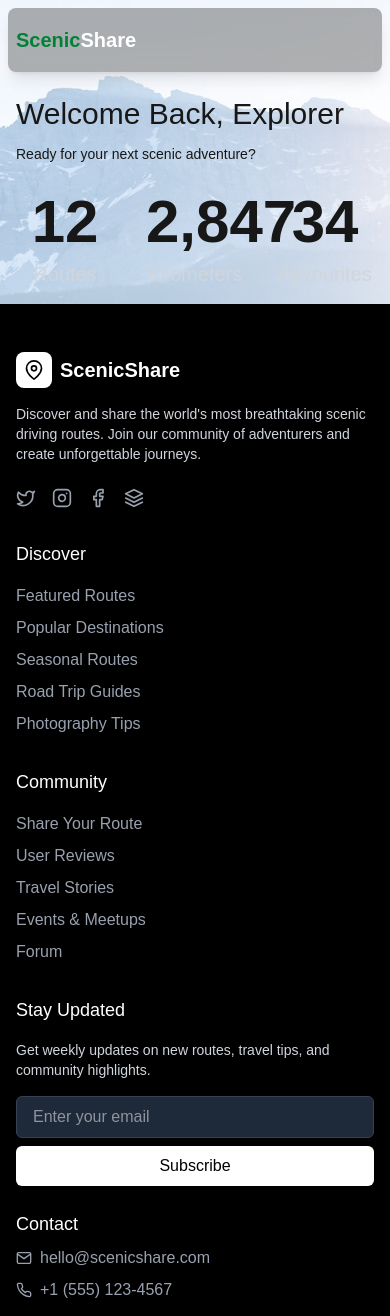
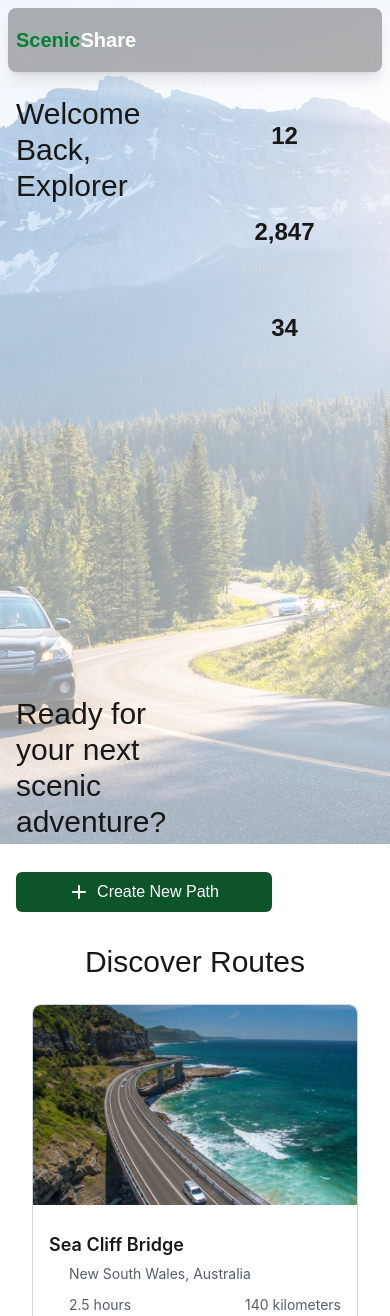
Before and after one commit to JohnL0919/ScenicShare, a Next.js app in the folder scenicshare-frontend/: page /home-page in a window 390 px wide. Shown: the top 1316 px of the page. Built offline with nearby package versions, Linux system fonts and the light colour scheme; no server answers; some icons are missing.

Commit message:
feat: make StatsDisplay responsive and mobile-friendly Convert grid to single column on mobile, three columns on larger screens Add responsive text sizing and appropriate spacing Remove unused Button import Fix spelling of 'Favourites'

```diff
--- /dev/null
+++ b/scenicshare-frontend/src/app/home-page/components/Button.tsx
@@ -0,0 +1,38 @@
+import Link from "next/link";
+import { ReactNode } from "react";
+
+interface ButtonProps {
+  text: string | ReactNode;
+  variant?: "primary" | "secondary";
+  size?: "normal" | "compact";
+  onClick?: () => void;
+  href?: string;
+}
+
+const Button = ({
+  text,
+  variant = "secondary",
+  size = "normal",
+  onClick,
+  href,
+}: ButtonProps) => {
+  const cls = `w-full rounded-md font-medium transition-all duration-200 ${
+    size === "compact" ? "px-3 py-1 text-sm" : "px-4 py-2"
+  } ${
+    variant === "primary"
+      ? "bg-green-900 hover:bg-green-800 text-white"
+      : "text-white hover:text-green-700 hover:bg-black/20"
+  }`;
+
+  return href ? (
+    <Link href={href} className={`${cls} block text-center`}>
+      {text}
+    </Link>
+  ) : (
+    <button onClick={onClick} className={cls}>
+      {text}
+    </button>
+  );
+};
+
+export default Button;
--- /dev/null
+++ b/scenicshare-frontend/src/app/home-page/components/DiscoverRoute.tsx
@@ -0,0 +1,111 @@
+import * as React from "react";
+import Box from "@mui/joy/Box";
+import Grid from "@mui/joy/Grid";
+import Card from "@mui/joy/Card";
+import CardContent from "@mui/joy/CardContent";
+import Typography from "@mui/joy/Typography";
+import { scenicRouteMockData } from "@/lib/mockData";
+import LocationOnIcon from "@mui/icons-material/LocationOn";
+import AccessTimeIcon from "@mui/icons-material/AccessTime";
+import Image from "next/image";
+
+export default function DiscoverRoute() {
+  // Limit to only show 6 routes
+  const routesToShow = scenicRouteMockData.slice(0, 6);
+
+  return (
+    <div className="mt-8 px-4 md:px-8 lg:px-16">
+      <h1 className="text-center mb-2 text-3xl">Discover Routes </h1>
+      <Box sx={{ flexGrow: 1, p: 2 }}>
+        <Grid container spacing={2} sx={{ flexGrow: 1 }}>
+          {routesToShow.map((route) => (
+            <Grid xs={12} sm={6} md={4} key={route.id}>
+              <Card
+                sx={{
+                  width: "100%",
+                  height: "100%",
+                  position: "relative",
+                  bgcolor: "white",
+                  color: "text.primary",
+                  overflow: "hidden",
+                  borderRadius: "8px",
+                  p: 0,
+                  "&:hover": {
+                    boxShadow: "0 4px 20px rgba(0,0,0,0.2)",
+                    transform: "scale(1.02)",
+                    transition: "all 0.3s ease",
+                  },
+                }}
+              >
+                <Box
+                  sx={{
+                    position: "relative",
+                    width: "100%",
+                    height: 200,
+                    overflow: "hidden",
+                    borderTopLeftRadius: "8px",
+                    borderTopRightRadius: "8px",
+                    "&::before": {
+                      content: '""',
+                      position: "absolute",
+                      top: 0,
+                      left: 0,
+                      right: 0,
+                      bottom: 0,
+                      backgroundColor: "transparent",
+                      zIndex: 1,
+                    },
+                  }}
+                >
+                  <Image
+                    src={route.image}
+                    alt={route.name}
+                    fill
+                    sizes="(max-width: 600px) 100vw, (max-width: 960px) 50vw, 33vw"
+                    style={{
+                      objectFit: "cover",
+                      objectPosition: "center",
+                    }}
+                    priority={route.id === "5" || route.id === "6"}
+                    quality={80}
+                  />
+                </Box>
+                <CardContent sx={{ p: 2 }}>
+                  <Typography level="title-lg" sx={{ mb: 0.5 }}>
+                    {route.name}
+                  </Typography>
+                  <Box
+                    sx={{
+                      display: "flex",
+                      alignItems: "center",
+                      gap: 0.5,
+                      mb: 1,
+                    }}
+                  >
+                    <LocationOnIcon fontSize="small" />
+                    <Typography level="body-sm">{route.location}</Typography>
+                  </Box>
+                  <Box
+                    sx={{
+                      display: "flex",
+                      justifyContent: "space-between",
+                      mb: 1,
+                    }}
+                  >
+                    <Box
+                      sx={{ display: "flex", alignItems: "center", gap: 0.5 }}
+                    >
+                      <AccessTimeIcon fontSize="small" />
+                      <Typography level="body-sm">{route.duration}</Typography>
+                    </Box>
+                    <Typography level="body-sm">{route.distance}</Typography>
+                  </Box>
+                </CardContent>
+              </Card>
+            </Grid>
+          ))}
+        </Grid>
+      </Box>
+    </div>
+  );
+}
--- a/scenicshare-frontend/src/app/home-page/components/Header.tsx
+++ b/scenicshare-frontend/src/app/home-page/components/Header.tsx
@@ -4,6 +4,7 @@ import { onAuthStateChanged } from "firebase/auth";
 import { useEffect, useState } from "react";
 import { auth } from "@/lib/firebase";
 import StatsDisplay from "./StatsDisplay";
+import Button from "@/app/home-page/components/Button";
 
 export default function Header() {
   const [displayName, setDisplayName] = useState<string | null>(null);
@@ -33,15 +34,46 @@ export default function Header() {
   const userName = displayName || email?.split("@")[0] || "Explorer";
 
   return (
-    <div className="px-4 sm:px-6 lg:px-8 text-left mt-24 sm:mt-28 lg:mt-32 w-full sm:w-[70%] md:w-[60%] lg:w-[50%] xl:w-[40%] mx-auto lg:mx-20">
-      <h1 className="text-3xl sm:text-4xl md:text-5xl lg:text-6xl">
-        Welcome Back, {userName}
-      </h1>
-      <h5 className="my-3 sm:my-5 text-sm sm:text-base">
-        Ready for your next scenic adventure?
-      </h5>
-      <div className="flex flex-col sm:flex-row gap-3 sm:gap-5 w-full"></div>
-      <StatsDisplay />
+    <div className="grid grid-cols-2 px-4 sm:px-6 lg:px-8 w-full sm:w-[70%] md:w-[60%] lg:w-[90%] xl:w-[90%] mx-auto mt-24 sm:mt-28 lg:mt-32">
+      {/* Left column - Welcome text */}
+      <div className="flex flex-col">
+        <h1 className="text-3xl sm:text-4xl md:text-5xl lg:text-6xl mb-3">
+          Welcome Back,
+          <br />
+          {userName}
+        </h1>
+        <h2 className="text-3xl  mb-6 mt-[30rem]">
+          Ready for your next scenic adventure?
+        </h2>
+        <div className="mt-2 w-64">
+          <Button
+            variant="primary"
+            href="/pathCreator-page"
+            text={
+              <div className="flex items-center justify-center">
+                <svg
+                  xmlns="http://www.w3.org/2000/svg"
+                  className="h-5 w-5 mr-2"
+                  viewBox="0 0 20 20"
+                  fill="currentColor"
+                >
+                  <path
+                    fillRule="evenodd"
+                    d="M10 3a1 1 0 011 1v5h5a1 1 0 110 2h-5v5a1 1 0 11-2 0v-5H4a1 1 0 110-2h5V4a1 1 0 011-1z"
+                    clipRule="evenodd"
+                  />
+                </svg>
+                Create New Path
+              </div>
+            }
+          />
+        </div>
+      </div>
+
+      {/* Right column - Stats */}
+      <div>
+        <StatsDisplay />
+      </div>
     </div>
   );
 }
--- a/scenicshare-frontend/src/app/home-page/components/StatsDisplay.tsx
+++ b/scenicshare-frontend/src/app/home-page/components/StatsDisplay.tsx
@@ -1,7 +1,6 @@
 "use client";
 
 import React from "react";
-import Button from "@/app/landing-page/components/Button";
 
 interface FeaturedRouteProps {
   routeId?: string;
@@ -13,20 +12,22 @@ export default function StatsDisplay({}: FeaturedRouteProps) {
 
   return (
     <div className="w-full py-4">
-      <div className="grid grid-cols-3 gap-8 w-full">
-        <div className="text-center">
-          <div className="text-6xl font-bold mb-2">12</div>
-          <div className="text-xl text-gray-300">Routes</div>
+      <div className="grid grid-cols-1 sm:grid-cols-3 gap-4 sm:gap-2 w-full">
+        <div className="text-center p-2">
+          <div className="text-2xl sm:text-3xl font-bold mb-1 sm:mb-2">12</div>
+          <div className="text-lg sm:text-xl text-gray-300">Routes</div>
         </div>
 
-        <div className="text-center">
-          <div className="text-6xl font-bold mb-2">2,847</div>
-          <div className="text-xl text-gray-300">Kilometers</div>
+        <div className="text-center p-2">
+          <div className="text-2xl sm:text-3xl font-bold mb-1 sm:mb-2">
+            2,847
+          </div>
+          <div className="text-lg sm:text-xl text-gray-300">Kilometers</div>
         </div>
 
-        <div className="text-center">
-          <div className="text-6xl font-bold mb-2">34</div>
-          <div className="text-xl text-gray-300">Favourites</div>
+        <div className="text-center p-2">
+          <div className="text-2xl sm:text-3xl font-bold mb-1 sm:mb-2">34</div>
+          <div className="text-lg sm:text-xl text-gray-300">Favourites</div>
         </div>
       </div>
     </div>
--- a/scenicshare-frontend/src/app/home-page/page.tsx
+++ b/scenicshare-frontend/src/app/home-page/page.tsx
@@ -1,6 +1,7 @@
 import NavBar from "@/app/home-page/components/NavBar";
 import Image from "next/image";
 import Header from "@/app/home-page/components/Header";
+import DiscoverRoute from "../landing-page/components/DiscoverRoute";
 import Footer from "../landing-page/components/Footer";
 
 export default function HomePage() {
@@ -23,6 +24,7 @@ export default function HomePage() {
       <main className="relative z-10 flex-grow flex flex-col">
         <NavBar />
         <Header />
+        <DiscoverRoute />
       </main>
       <div className="relative z-10 mt-auto">
         <Footer />
```
